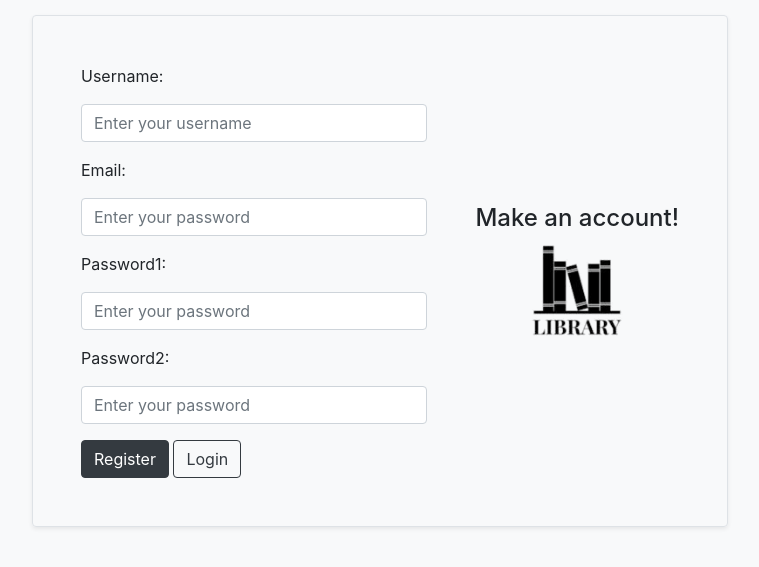
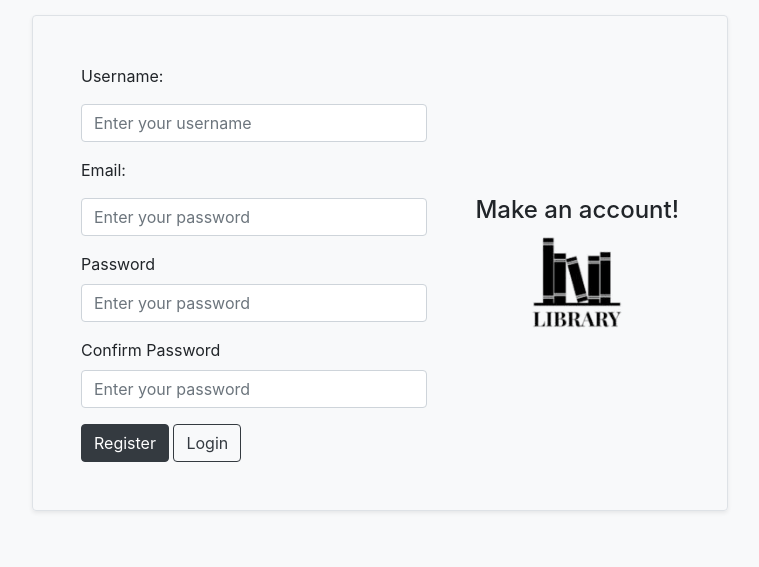
Before and after one commit to kreazyme/tempp, a Django app: page /auth/register/ in a window 1280 px wide. Shown: the part 185-752 px from the top of the page, without its empty margins (260-1019 px from the left). Run offline with Django 4.2, Linux system fonts and the light colour scheme.

Commit message:
fix: register (#3)
- Change type text to password
- Fix CSRF token of register

```diff
--- a/templates/registration/login.html
+++ b/templates/registration/login.html
@@ -13,7 +13,7 @@
             </div>
             <div class="d-flex flex-column">
                 <label for="username" class="form-label">Password</label>
-                <input type="text" name="password" class="form-control" id="password" placeholder="Enter your password" required>
+                <input type="password" name="password" class="form-control" id="password" placeholder="Enter your password" required>
             </div>
             <div>
                 <input type="submit" value="Login" class="btn btn-dark">
--- a/templates/registration/register.html
+++ b/templates/registration/register.html
@@ -3,7 +3,7 @@
 {% block title %}Library | Register{% endblock title %}
 
 {% block form %}
-<form class="form" method="post" style="min-width: 60%; margin-top: 200px;">
+<form class="form" method="post" action="{% url 'user_auth:register' %}" style="min-width: 60%; margin-top: 200px;">
     {% csrf_token %}
     <div class="row g-0 border rounded overflow-hidden flex-md-row align-items-center shadow-sm h-md-250 position-relative p-5" style="gap: 3rem;">
         <div class="col d-flex flex-column position-static p-0" style="gap: 1rem;">
@@ -16,12 +16,12 @@
                 <input type="text" name="email" class="form-control" id="email" placeholder="Enter your password" required>
             </div>
             <div class="d-flex flex-column">
-                <label for="password1" class="form-label">{{ form.password1.label_tag }}</label>
-                <input type="text" name="password1" class="form-control" id="password1" placeholder="Enter your password" required>
+                <label for="password1" class="form-label">Password</label>
+                <input type="password" name="password1" class="form-control" id="password1" placeholder="Enter your password" required>
             </div>
             <div class="d-flex flex-column">
-                <label for="password2" class="form-label">{{ form.password2.label_tag }}</label>
-                <input type="text" name="password2" class="form-control" id="password2" placeholder="Enter your password" required>
+                <label for="password2" class="form-label">Confirm Password</label>
+                <input type="password" name="password2" class="form-control" id="password2" placeholder="Enter your password" required>
             </div>
             <div>
                 <input type="submit" value="Register" class="btn btn-dark">
```
Also changed, not shown: db.sqlite3.
